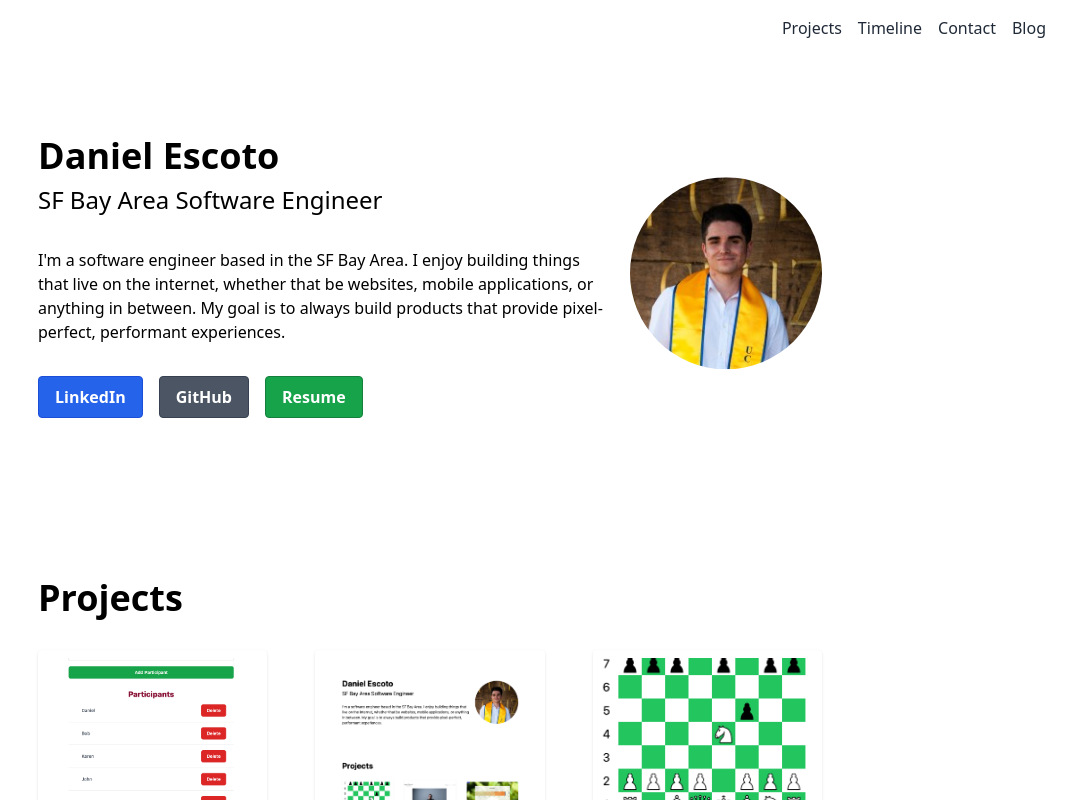
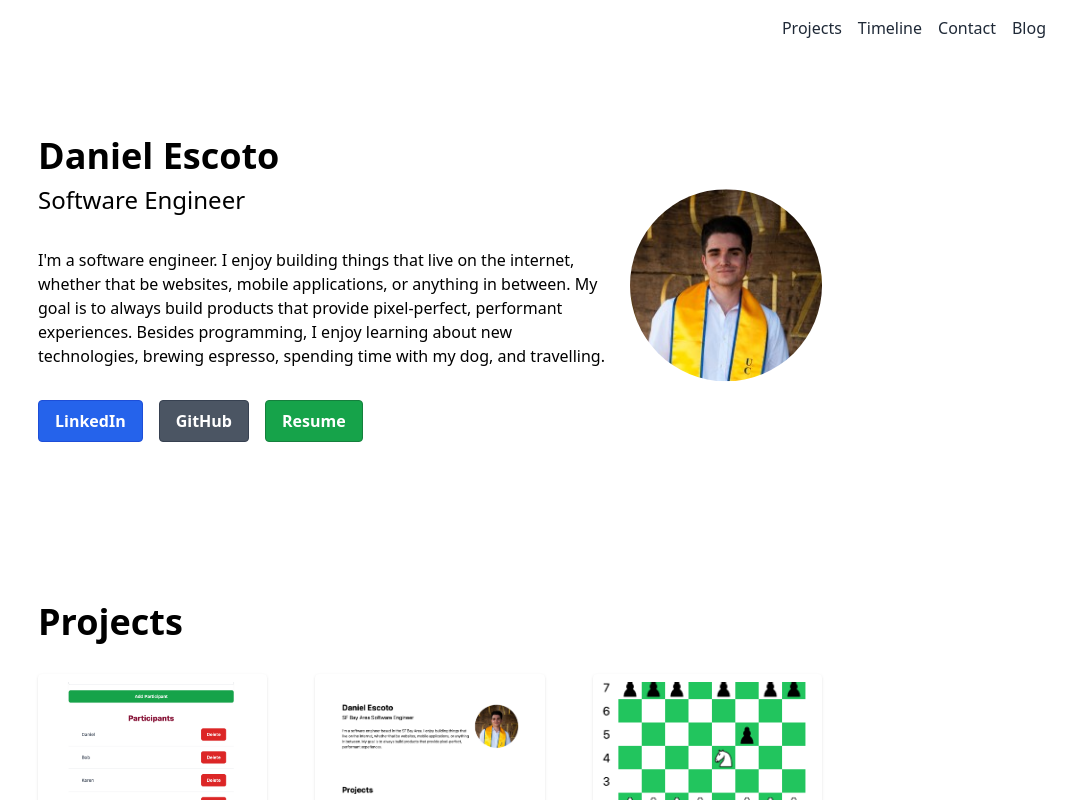
Before and after one commit to daniel-escoto/portfolio, a React (Vite) app: page / in a window 1280 px wide. Shown: the top 800 px of the page, without its empty margins (210-1280 px from the left). Built offline with nearby package versions, Linux system fonts and the light colour scheme.

Commit message:
remove location from bio

```diff
--- a/src/App.tsx
+++ b/src/App.tsx
@@ -15,15 +15,14 @@ function App() {
             <div className="container mx-auto px-6 py-20 flex flex-col-reverse md:flex-row items-between">
               <div className="md:mr-6 dark:text-white">
                 <h2 className="text-4xl font-bold ">Daniel Escoto</h2>
-                <h3 className="text-2xl mt-2 mb-8">
-                  SF Bay Area Software Engineer
-                </h3>
+                <h3 className="text-2xl mt-2 mb-8">Software Engineer</h3>
                 <p>
-                  I'm a software engineer based in the SF Bay Area. I enjoy
-                  building things that live on the internet, whether that be
-                  websites, mobile applications, or anything in between. My goal
-                  is to always build products that provide pixel-perfect,
-                  performant experiences.
+                  I'm a software engineer. I enjoy building things that live on
+                  the internet, whether that be websites, mobile applications,
+                  or anything in between. My goal is to always build products
+                  that provide pixel-perfect, performant experiences. Besides
+                  programming, I enjoy learning about new technologies, brewing
+                  espresso, spending time with my dog, and travelling.
                 </p>
 
                 <div className="flex flex-row space-x-4 mt-8">
```
